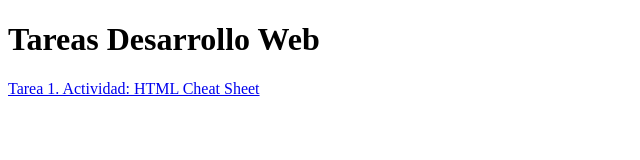
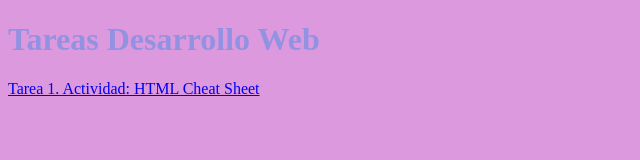
Before and after one commit to fernicortlo/CheatSheet_HTML_A01026613, a plain HTML site: page index.html in a window 1280 px wide. Shown: the whole page, without its empty margins (0-640 px from the left). Drawn offline with Linux system fonts and the light colour scheme.

Commit message:
cosmetics

```diff
--- a/index.html
+++ b/index.html
@@ -6,8 +6,10 @@
     <meta name="viewport" content="width=device-width, initial-scale=1.0">
     <title>Document</title>
 </head>
+<body style="background-color:rgb(221, 153, 221);"></body>
 <body>
-    <h1> Tareas Desarrollo Web </h1>
+
+    <h1 style="color:rgb(146, 146, 227) ;"> Tareas Desarrollo Web </h1>
     <a href = HTML_Cheatsheet_A01026613.html> Tarea 1. Actividad: HTML Cheat Sheet  </a>
 </body>
 </html>
```
